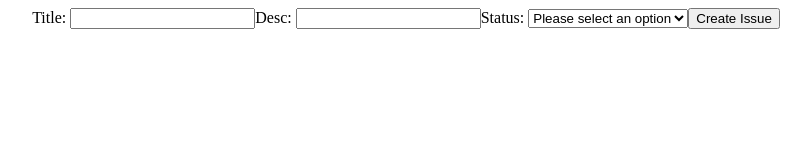
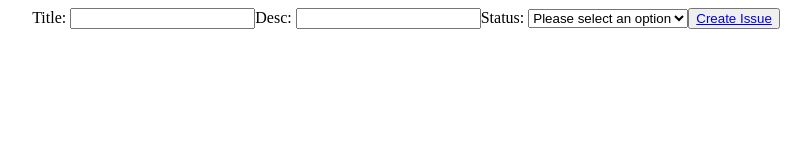
Before and after one commit to thesamnee/IssueTrackerFrontEnd, a React (Create React App) app: page /newissue in a window 1280 px wide. Shown: the top 160 px of the page, without its empty margins (234-1045 px from the left). Built offline with nearby package versions, Linux system fonts and the light colour scheme.

Commit message:
fully functional front end

```diff
--- a/src/components/issueContainer/issueContainer.js
+++ b/src/components/issueContainer/issueContainer.js
@@ -1,5 +1,7 @@
 import React, { Component } from "react";
 import Issue from "./../issue/issue.js";
+import axios from "axios";
+import { Link } from 'react-router-dom'
 import "./issueContainer.css";
 
 // import axios from 'axios';
@@ -21,7 +23,13 @@ class issueContainer extends Component {
   };
 
   componentDidMount(){
-    //Add Axios call to get issues from API
+    axios.get("http://localhost:4000/issues")
+    .then(res => {
+      console.log(res)
+      this.setState({
+        issues: res.data
+      })
+    })
   }
 
   render() {
@@ -75,6 +83,7 @@ class issueContainer extends Component {
                 />
                 ))}
         </div>
+        <Link to="/newissue"><button className="newIssueBtn">+</button></Link>
         </div>
     );
   }
--- a/src/components/newIssue/newIssue.js
+++ b/src/components/newIssue/newIssue.js
@@ -1,5 +1,6 @@
 import React, { Component } from 'react';
 import axios from "axios";
+import {Link} from 'react-router-dom';
 
 
 class NewIssue extends Component {
@@ -33,14 +34,14 @@ class NewIssue extends Component {
         console.log(`Description: ${this.state.desc}`);
         console.log(`Status: ${this.state.status}`);
 
-        const newTodo = {
+        const newIssue = {
             title: this.state.title,
             desc: this.state.desc,
             status: this.state.status
         };
 
         axios
-          .post("http://localhost:4000/todos/add", newTodo)
+          .post("http://localhost:4000/issues/add", newIssue)
           .then(res => {
             this.setState({
               title: "",
@@ -81,7 +82,11 @@ class NewIssue extends Component {
                   <option value="complete">Complete</option>
                   <option value="noAction">No Action Required</option>
                 </select>
-                <button type="submit" className="submitBtn" onClick={this.onSubmit}>Create Issue</button>
+                    <button type="submit" className="submitBtn" onClick={this.onSubmit}>
+                <Link to="/">
+                        Create Issue
+                </Link>
+                        </button>
             </div>
 
         )
```
